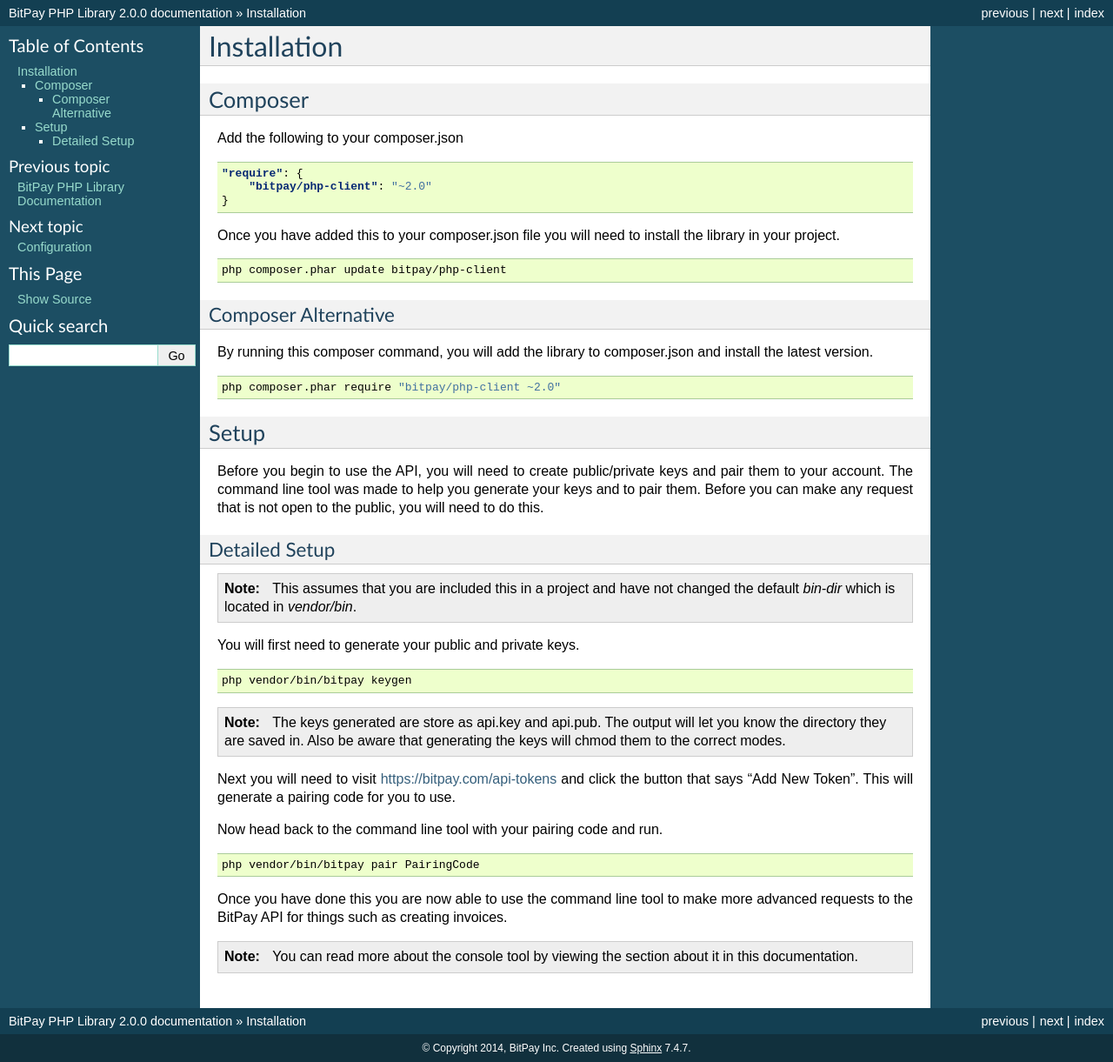
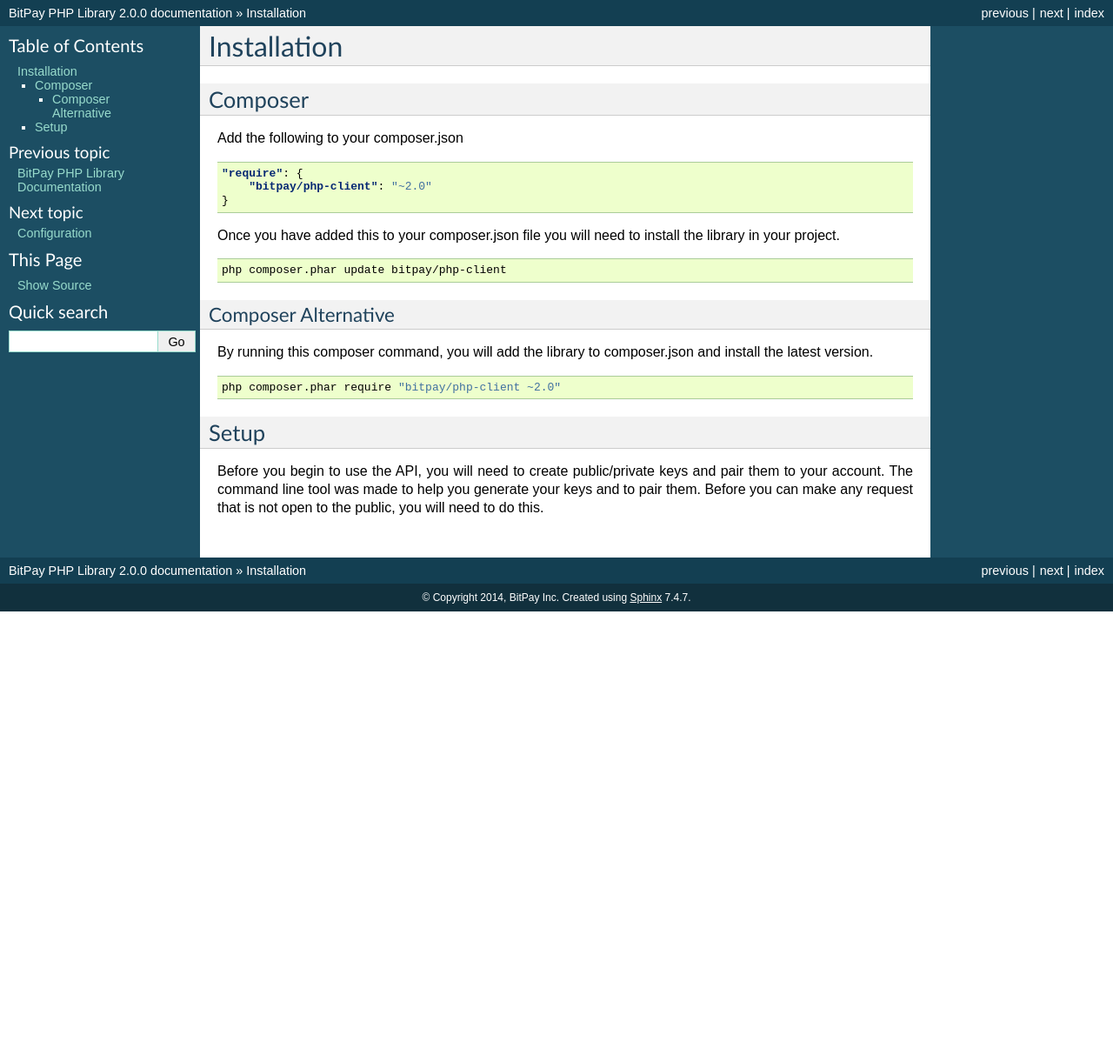
Before and after one commit to bitpay/php-bitpay-client, a Sphinx documentation site: the page built from docs/installation.rst, in a window 1280 px wide. Shown: the whole page at 87% size. Built offline with Sphinx 7.4.7, drawn with Linux system fonts in a browser that asks for light colours; after the commit the page ends 900 px from its top, so only the background shows below that.

Commit message:
All references to the console app have been remove

```diff
--- a/composer.json
+++ b/composer.json
@@ -33,8 +33,7 @@
         "ext-json": "*",
         "ext-openssl": "*",
         "symfony/config": "~2.3",
-        "symfony/dependency-injection": "~2.3",
-        "symfony/console": "~2.3"
+        "symfony/dependency-injection": "~2.3"
     },
     "require-dev": {
         "codegyre/robo": "*",
--- a/docs/installation.rst
+++ b/docs/installation.rst
@@ -37,40 +37,3 @@
 and pair them to your account. The command line tool was made to help you
 generate your keys and to pair them. Before you can make any request that is
 not open to the public, you will need to do this.
-
-Detailed Setup
---------------
-
-.. note::
-
-    This assumes that you are included this in a project and have not changed the
-    default `bin-dir` which is located in `vendor/bin`.
-
-You will first need to generate your public and private keys.
-
-.. code-block:: bash
-
-    php vendor/bin/bitpay keygen
-
-.. note::
-
-    The keys generated are store as api.key and api.pub. The output will let
-    you know the directory they are saved in. Also be aware that generating
-    the keys will chmod them to the correct modes.
-
-Next you will need to visit https://bitpay.com/api-tokens and click the button
-that says "Add New Token". This will generate a pairing code for you to use.
-
-Now head back to the command line tool with your pairing code and run.
-
-.. code-block:: bash
-
-    php vendor/bin/bitpay pair PairingCode
-
-Once you have done this you are now able to use the command line tool to make
-more advanced requests to the BitPay API for things such as creating invoices.
-
-.. note::
-
-    You can read more about the console tool by viewing the section about it
-    in this documentation.
```
